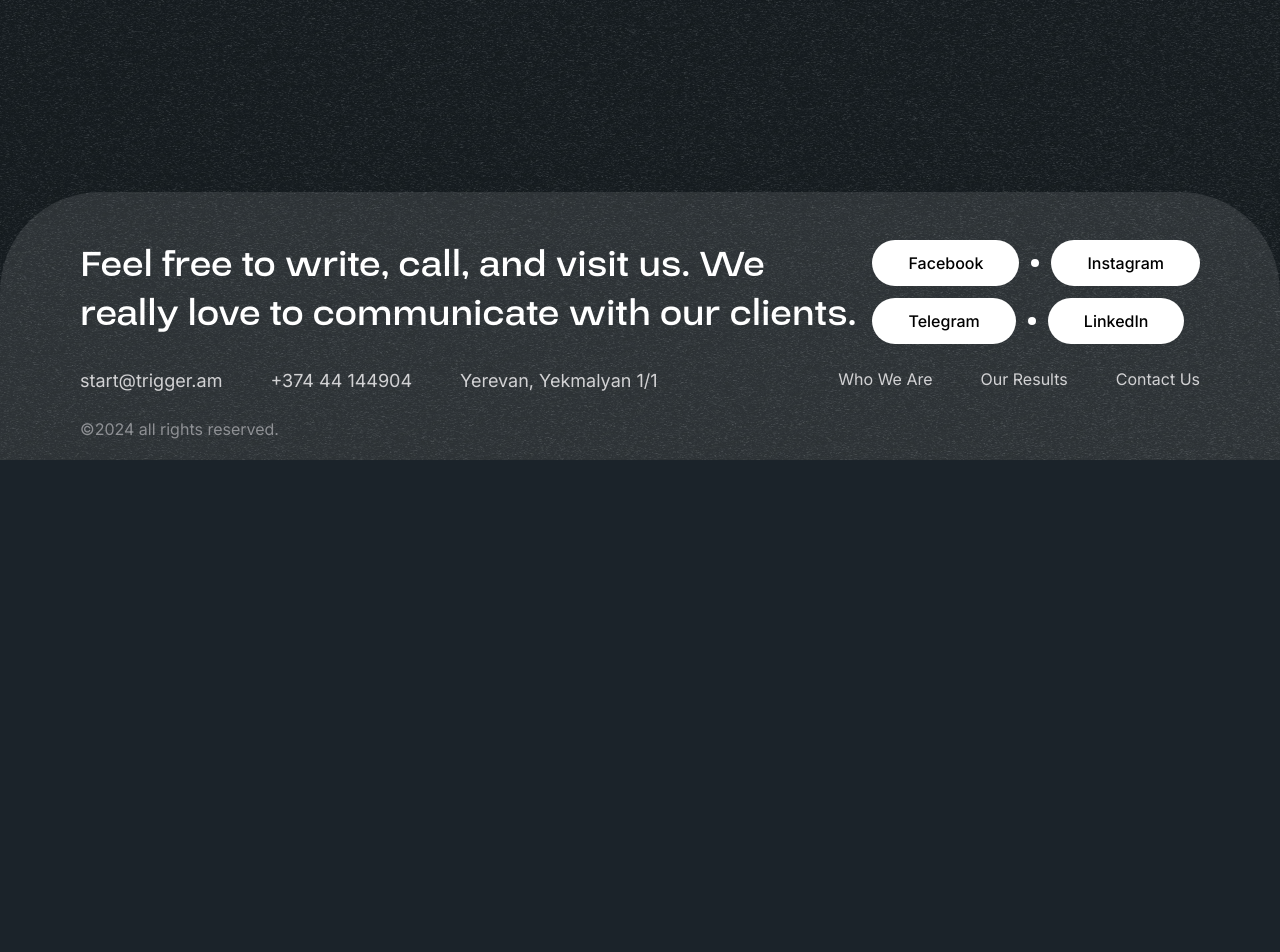
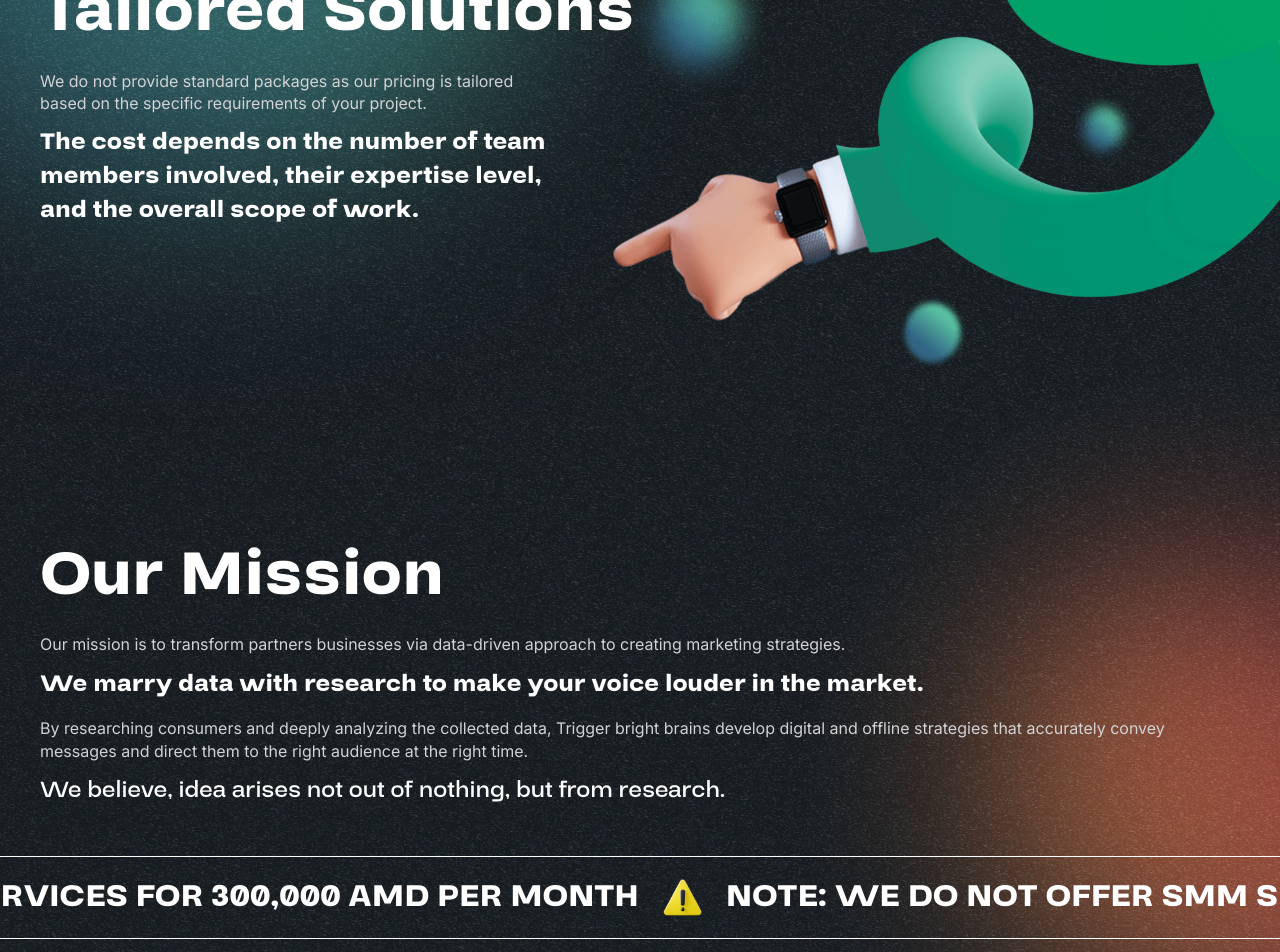
Before and after one commit to armen011/trigger_FE, a Next.js app: page /pricing in a window 1280 px wide. Shown: the part 340-1292 px from the top of the page. Before the commit the page ends 800 px from the top, so only its background shows below. Built offline with nearby package versions, Linux system fonts and the light colour scheme.

Commit message:
fix: some little ui fixes

```diff
--- /dev/null
+++ b/app/(BaseLayout)/pricing/_components/FirstSection/FirstSection.tsx
@@ -0,0 +1,26 @@
+import Container from "@/components/Container";
+import Section from "@/components/Section";
+import TextContent from "./TextContent";
+import HeroImage from "./HeroImage";
+
+const firstSectionEllipseWidthClassName =
+  "h-[311px] md:h-[582px] xl:h-[674px] w-[357px] md:w-[669px] xl:w-[774px]";
+const firstSectionEllipsePositionClassName =
+  "-left-[136px] -md:left-[229px] -xl:left-[260px] -top-[144px] -md:top-[166px] -xl:top-[309px] -2xl:top-[366px]";
+
+const FirstSection = () => {
+  return (
+    <Section
+      ellipse="green"
+      className={`${firstSectionEllipseWidthClassName} absolute ${firstSectionEllipsePositionClassName}`}
+      wrapperCN="w-full relative"
+    >
+      <Container className="min-h-[calc(100vh-70px)] flex flex-col justify-center md:justify-between items-center md:items-start lg:flex-row gap-10 md:gap-12 xl:gap-10 2xl:gap-16 py-0 md:py-12 xl:py-16 2xl:py-20 px-4 md:px-10 xl:px-20 2xl:px-32">
+        <TextContent />
+        <HeroImage />
+      </Container>
+    </Section>
+  );
+};
+
+export default FirstSection;
--- /dev/null
+++ b/app/(BaseLayout)/pricing/_components/FirstSection/HeroImage.tsx
@@ -0,0 +1,16 @@
+import Transition from "@/components/Motion/Transition";
+import Image from "next/legacy/image";
+
+const HeroImage = () => {
+  return (
+    <Transition
+      x={-50}
+      duration={0.5}
+      className="absolute right-0 top-10 w-[344px] h-[294px] md:w-[685px] md:h-[592px] xl:w-[750px] xl:h-[648px] 2xl:w-[1033px] 2xl:h-[847px] flex-shrink-0 mt-0"
+    >
+      <Image src="/images/pricing_hero.png" alt="hero" layout="fill" priority />
+    </Transition>
+  );
+};
+
+export default HeroImage;
--- /dev/null
+++ b/app/(BaseLayout)/pricing/_components/FirstSection/TextContent.tsx
@@ -0,0 +1,33 @@
+import TextTyping from "@/components/Motion/TextTyping";
+import Transition from "@/components/Motion/Transition";
+import Typography from "@/components/Typography";
+
+const TextContent = () => {
+  return (
+    <div className="max-w-[600px] md:mr-60 lg:mr-[unset] overflow-hidden">
+      <TextTyping
+        text="Customized Pricing For Tailored Solutions"
+        variant="h1"
+        className="mb-4 xl:mb-7 2xl:mb-8"
+      />
+      <Transition y={-20} duration={0.2}>
+        <Typography
+          variant="p1"
+          color="secondary"
+          className="mb-3 max-w-[524px]"
+        >
+          We do not provide standard packages as our pricing is tailored based
+          on the specific requirements of your project.
+        </Typography>
+      </Transition>
+      <Transition y={20} duration={0.2} delay={1}>
+        <Typography variant="h4" color="primary" className="mb-3 max-w-[524px]">
+          The cost depends on the number of team members involved, their
+          expertise level, and the overall scope of work.
+        </Typography>
+      </Transition>
+    </div>
+  );
+};
+
+export default TextContent;
--- /dev/null
+++ b/app/(BaseLayout)/pricing/_components/FirstSection/index.ts
@@ -0,0 +1,3 @@
+import FirstSection from "./FirstSection";
+
+export default FirstSection;
--- /dev/null
+++ b/app/(BaseLayout)/pricing/_components/SecondSection/Advertizer.tsx
@@ -0,0 +1,27 @@
+import Image from "next/legacy/image";
+import Typography from "@/components/Typography";
+import Marquee from "react-fast-marquee";
+
+const Advertizer = () => {
+  return (
+    <Marquee
+      className="w-full h-[66px] md:h-[83px] xl:h-[96px] 2xl:h-[128px] border-white border-t border-b flex items-center"
+      speed={100}
+    >
+      {Array.from({ length: 4 }).map((_, idx) => {
+        return (
+          <div key={idx} className="flex items-center gap-4 md:gap-6 xl:gap-10">
+            <Typography variant="h3" className="uppercase">
+              Note: we do not offer SMM services for 300,000 AMD per month
+            </Typography>
+            <div className="relative w-[30px] h-[28px] md:w-[39px] md:h-[37px] xl:w-[47px] xl:h-[44px] 2xl:w-[61px] 2xl:h-[56px] mr-4 md:mr-6 xl:mr-10">
+              <Image src="/images/warning.png" layout="fill" />
+            </div>
+          </div>
+        );
+      })}
+    </Marquee>
+  );
+};
+
+export default Advertizer;
--- /dev/null
+++ b/app/(BaseLayout)/pricing/_components/SecondSection/Mission.tsx
@@ -0,0 +1,41 @@
+import TextTyping from "@/components/Motion/TextTyping";
+import Transition from "@/components/Motion/Transition";
+import Typography from "@/components/Typography";
+
+const Mission = () => {
+  return (
+    <div className="">
+      <TextTyping
+        text="Our Mission"
+        variant="h1"
+        className="mb-4 xl:mb-7 2xl:mb-8 whitespace-nowrap"
+        delay={0.3}
+        speed={50}
+      />
+      <Transition x={-20} duration={0.5} delay={0.7}>
+        <Typography variant="p1" color="secondary" className="mb-3">
+          Our mission is to transform partners businesses via data-driven
+          approach to creating marketing strategies.
+        </Typography>
+        <Typography variant="h4" className="mb-4 xl:mb-7 2xl:mb-8">
+          We marry data with research to make your voice louder in the market.
+        </Typography>
+        <Typography variant="p" color="secondary" className="mb-3">
+          By researching consumers and deeply analyzing the collected data,
+          Trigger bright brains develop digital and offline strategies that
+          accurately convey messages and direct them to the right audience at
+          the right time.
+        </Typography>
+      </Transition>
+      <TextTyping
+        variant="h4"
+        delay={1}
+        speed={50}
+        text="We believe, idea arises not out of nothing, but from research."
+        className="font-semibold"
+      />
+    </div>
+  );
+};
+
+export default Mission;
--- /dev/null
+++ b/app/(BaseLayout)/pricing/_components/SecondSection/Prices.tsx
@@ -0,0 +1,5 @@
+const Prices = () => {
+  return <div></div>;
+};
+
+export default Prices;
--- /dev/null
+++ b/app/(BaseLayout)/pricing/_components/SecondSection/SecondSection.tsx
@@ -0,0 +1,26 @@
+import Container from "@/components/Container";
+import Section from "@/components/Section";
+import Mission from "./Mission";
+import Advertizer from "./Advertizer";
+
+const secondSectionEllipseWidthClassName =
+  "h-[288px] md:h-[450px] xl:h-[521px] w-[380px] md:w-[592px] xl:w-[685px]";
+const secondSectionEllipsePositionClassName =
+  "-right-[288px] -md:right-[394px] -xl:right-[192px] -2xl:right-[272px]";
+
+const SecondSection = () => {
+  return (
+    <Section
+      ellipse="yellow"
+      className={`${secondSectionEllipseWidthClassName} absolute ${secondSectionEllipsePositionClassName} rotate-[30deg] top-[100px]`}
+      wrapperCN="w-full mb-20 md:mb-32 xl:mb-[140px] 2xl:mb-[208px]"
+    >
+      <Container className="py-0 md:py-12 xl:py-16 2xl:py-20 px-4 md:px-10 xl:px-20 2xl:px-32">
+        <Mission />
+      </Container>
+      <Advertizer />
+    </Section>
+  );
+};
+
+export default SecondSection;
--- /dev/null
+++ b/app/(BaseLayout)/pricing/_components/SecondSection/index.ts
@@ -0,0 +1,3 @@
+import SecondSection from "./SecondSection";
+
+export default SecondSection;
--- a/app/(BaseLayout)/pricing/page.tsx
+++ b/app/(BaseLayout)/pricing/page.tsx
@@ -1,5 +1,13 @@
-const page = () => {
-  return <div>pricing</div>;
+import FirstSection from "./_components/FirstSection";
+import SecondSection from "./_components/SecondSection";
+
+const PricingPage = () => {
+  return (
+    <>
+      <FirstSection />
+      <SecondSection />
+    </>
+  );
 };
 
-export default page;
+export default PricingPage;
```
Also changed, not shown: public/images/pricing_hero.png (added), public/images/warning.png (added).
